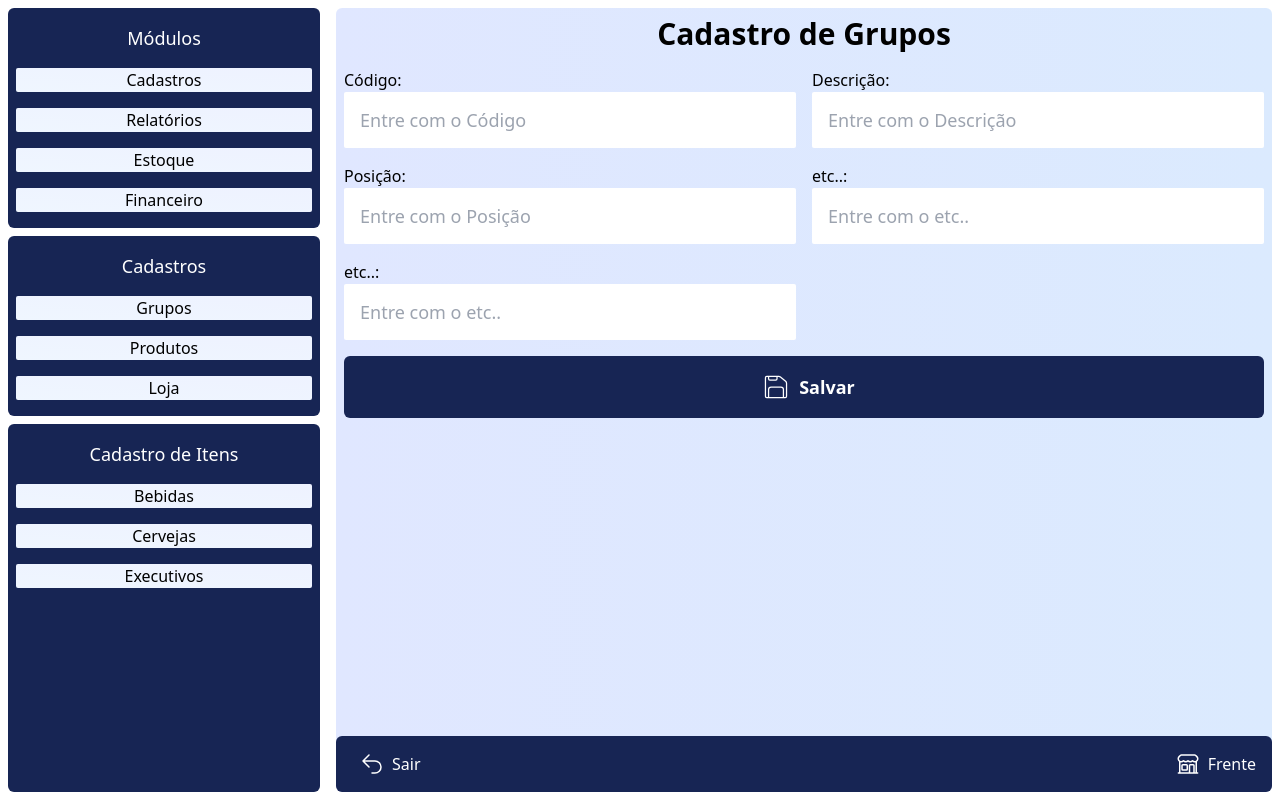
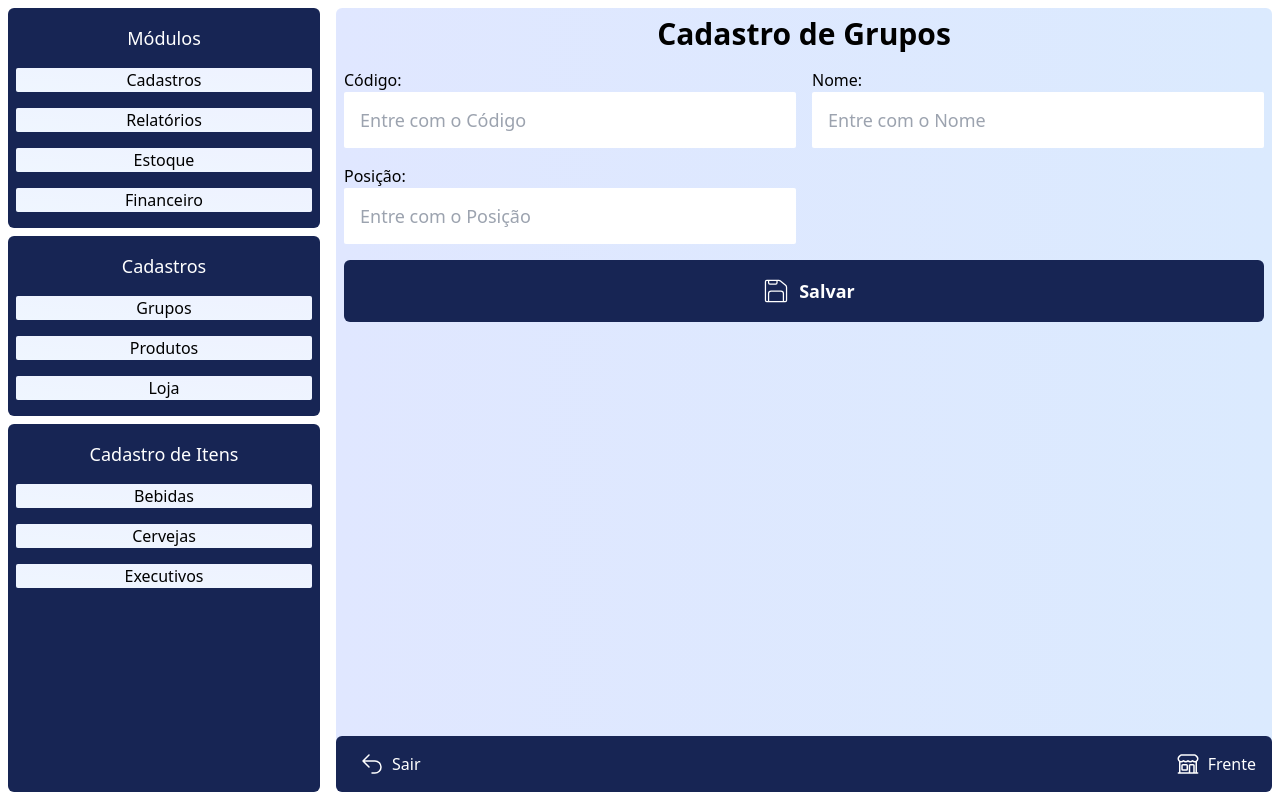
Before and after one commit to juener/com.vallete.portfolio.sale, a Next.js app: page /retaguarda/cadastro in a window 1280 px wide. Built offline with nearby package versions, Linux system fonts and the light colour scheme.

Commit message:
changing some details for Prisma - it is not working properly

```diff
--- a/package.json
+++ b/package.json
@@ -15,12 +15,14 @@
     "@types/react": "18.2.6",
     "@types/react-dom": "18.2.4",
     "autoprefixer": "10.4.14",
+    "axios": "^1.4.0",
     "eslint": "8.41.0",
     "eslint-config-next": "13.4.3",
     "next": "13.4.3",
     "postcss": "8.4.23",
     "react": "18.2.0",
     "react-dom": "18.2.0",
+    "react-hook-form": "^7.44.3",
     "react-icons": "^4.9.0",
     "tailwindcss": "3.3.2",
     "typescript": "5.0.4"
--- a/src/app/(restricted)/retaguarda/cadastro/page.tsx
+++ b/src/app/(restricted)/retaguarda/cadastro/page.tsx
@@ -6,8 +6,19 @@ import InputRetaguarda from "../elements/InputRetaguarda";
 import { Back, Store } from '@/app/style/icons';
 import { CiFloppyDisk } from "react-icons/ci";
 
+import { useForm } from 'react-hook-form'
+
+// import { createGroup } from "@/app/lib/prisma/groups";
+
 
 export default function Cadastro() {
+  const { register, handleSubmit } = useForm();
+
+  async function registerGroup(data: any) {
+    console.log('=========================')
+    // createGroup(data);
+
+  }
   return (
     <div className="flex flex-row w-full h-screen">
       <div className="flex flex-col m-2 w-3/12">
@@ -32,14 +43,12 @@ export default function Cadastro() {
         </div>
       </div>
       <div className="w-9/12 m-2 rounded-md bg-gradient-to-r from-indigo-100 to-blue-100 flex flex-col justify-between">
-        <form className="grid grid-cols-2 gap-4 text-lg p-2" onSubmit={() => { }}>
+        <form className="grid grid-cols-2 gap-4 text-lg p-2" onSubmit={handleSubmit(registerGroup)}>
           <h2 className="text-3xl font-bold text-center col-span-full">Cadastro de Grupos</h2>
-          <InputRetaguarda label="Código" />
-          <InputRetaguarda label="Descrição" />
-          <InputRetaguarda label="Posição" />
-          <InputRetaguarda label="etc.." />
-          <InputRetaguarda label="etc.." />
-          <button className="col-span-full bg-blue-950 hover:bg-blue-900 text-white font-bold p-4 rounded-md flex flex-row items-center justify-center"><span className="mx-2 text-3xl"><CiFloppyDisk /></span>Salvar</button>
+          <InputRetaguarda label="Código" register={register('id')} />
+          <InputRetaguarda label="Nome" register={register('name')} />
+          <InputRetaguarda label="Posição" register={register('position')} />
+          <button className="col-span-full bg-blue-950 hover:bg-blue-900 text-white font-bold p-4 rounded-md flex flex-row items-center justify-center" type="submit"><span className="mx-2 text-3xl"><CiFloppyDisk /></span>Salvar</button>
         </form>
         <div className="flex flex-row bg-blue-950 h-14 w-full justify-between items-center text-white p-4 rounded-md">
           <Link href="/login"><div className="flex flex-row items-center"><span className="mx-2">{Back}</span>Sair</div></Link>
--- a/src/app/(restricted)/retaguarda/elements/InputRetaguarda.tsx
+++ b/src/app/(restricted)/retaguarda/elements/InputRetaguarda.tsx
@@ -1,13 +1,13 @@
-interface InputRetaguardaProps{
+interface InputRetaguardaProps {
   label: string,
-
+  register: any
 }
 
 export default function InputRetaguarda(props: InputRetaguardaProps) {
   return (
     <div className="flex flex-col">
       <label className="font-light text-base">{props.label}:</label>
-      <input className={`w-full h-14 rounded-sm p-4`} type="text" placeholder={`Entre com o ${props.label}`} />
+      <input className={`w-full h-14 rounded-sm p-4`} type="text" placeholder={`Entre com o ${props.label}`} {...props.register} />
     </div>
   )
 }
--- a/src/app/api/hello/route.ts
+++ b/src/app/api/hello/route.ts
@@ -1,5 +1,6 @@
-import { NextResponse } from 'next/server'
+import { NextApiRequest, NextApiResponse} from "next";
 
-export async function GET(request: Request) {
-  return NextResponse.json({ url: 'hey' })
+export async function POST(req: NextApiRequest, res: NextApiResponse) {
+    console.log(req.body.name)
+    return res.status(200).end()
 }
--- /dev/null
+++ b/src/app/lib/prisma/groups.ts
@@ -0,0 +1,13 @@
+import { PrismaClient } from '@prisma/client';
+
+const prisma = new PrismaClient();
+
+export async function createGroup(group: any) {
+  try {
+    await prisma.group.create({
+      data: group,
+    });
+  } catch (error) {
+    return { error }
+  }
+}
```
Also changed, not shown: src/core/Group.tsx (deleted, +0 -20 lines), 2 other files (tests, documents, lock files or other folders).
